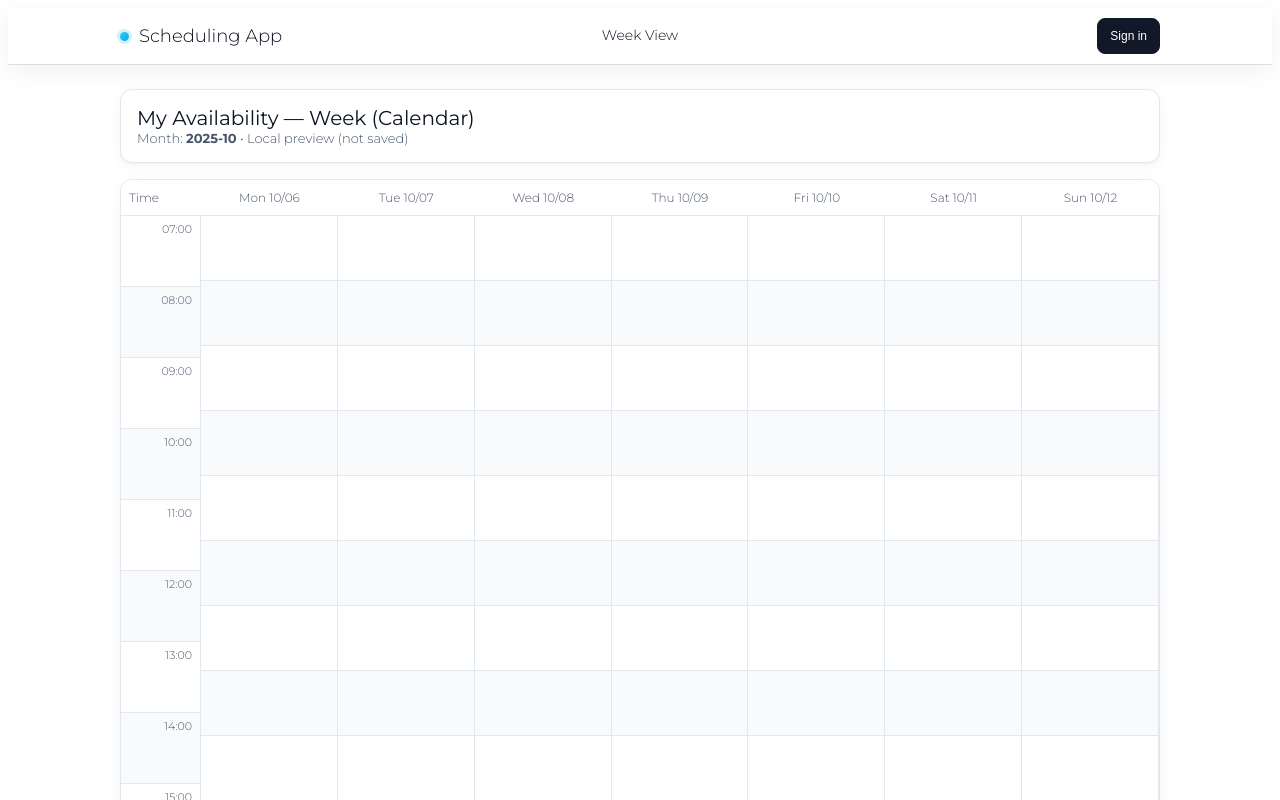
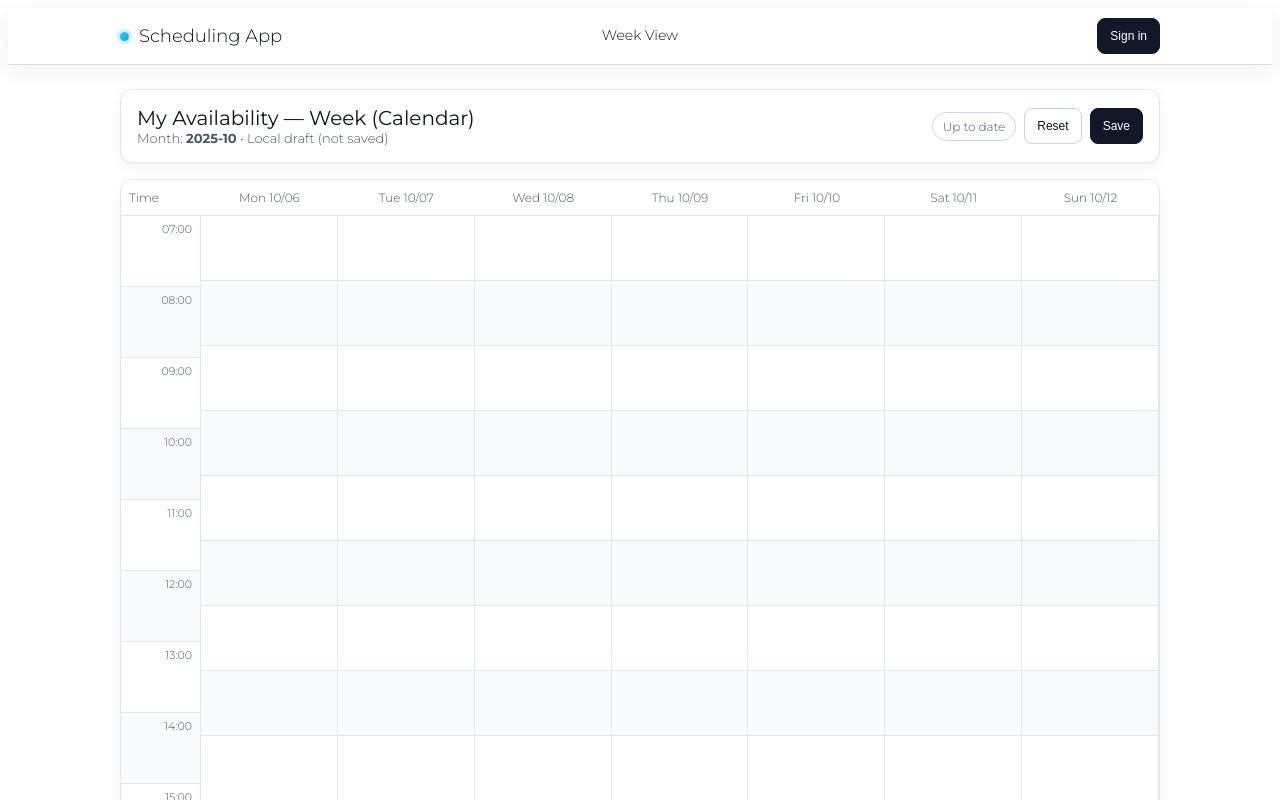
Before and after one commit to ty-ackerman/scheduling-app, a Next.js app: page /staff/week in a window 1280 px wide. Shown: the top 800 px of the page. Built offline with nearby package versions, Linux system fonts and the light colour scheme; no server answers; the database is empty.

Commit message:
feat(staff-week): add per-user local drafts (LS), unsaved-change detection, and Reset to server state

```diff
--- a/src/app/staff/week/page.tsx
+++ b/src/app/staff/week/page.tsx
@@ -24,6 +24,8 @@ type AvailabilityAPI = {
   month: string;        // "YYYY-MM"
   selections: string[]; // blockIds
   everyWeekIds: string[];
+  // Optional user payload if your API returns it (our GET does):
+  user?: { id: string; email: string; name?: string | null };
 };
 
 /** ----- Helpers ----- */
@@ -38,8 +40,25 @@ function formatRange(startMin: number, endMin: number) {
   return `${minsToHHMM(startMin)} – ${minsToHHMM(endMin)}`;
 }
 
+function setEquals<A>(a: Set<A>, b: Set<A>) {
+  if (a.size !== b.size) return false;
+  for (const x of a) if (!b.has(x)) return false;
+  return true;
+}
+
+/** LocalStorage key (scoped to user + month to avoid cross-account drafts) */
+function lsKey(monthStr: string, email?: string) {
+  const who = (email || "anon").toLowerCase();
+  return `staffWeekDraft:v1:${who}:${monthStr}`;
+}
+
+type DraftShape = {
+  selections: string[];
+  everyWeekIds: string[];
+};
+
 /** ----- Component ----- */
-export default function StaffWeekCalendarToggleLocal() {
+export default function StaffWeekCalendarWithLocalDraft() {
   const qs = useSearchParams();
   const startISO = qs.get("start") || "2025-10-06";
   const daysParam = Math.max(1, Math.min(7, parseInt(qs.get("days") || "7", 10) || 7));
@@ -53,9 +72,10 @@ export default function StaffWeekCalendarToggleLocal() {
   const [availability, setAvailability] = useState<AvailabilityAPI | null>(null);
   const [errorMsg, setErrorMsg] = useState<string | null>(null);
 
-  // Local-only UI state (initialized from availability if present)
+  // Local-only UI state (initialized from availability or a persisted draft)
   const [selectedLocal, setSelectedLocal] = useState<Set<string>>(new Set());
   const [everyWeekLocal, setEveryWeekLocal] = useState<Set<string>>(new Set());
+  const [dirty, setDirty] = useState(false);
 
   /** Load week blocks */
   useEffect(() => {
@@ -80,66 +100,107 @@ export default function StaffWeekCalendarToggleLocal() {
     return () => { alive = false; };
   }, [startISO, daysParam]);
 
-  /** Load availability (read-only, then hydrate local toggles) */
+  /** Load availability (server truth), hydrate from LS draft if present */
   useEffect(() => {
     let alive = true;
     (async () => {
       try {
         const res = await fetch(`/api/availability?month=${encodeURIComponent(monthStr)}`, { cache: "no-store" });
+        let data: AvailabilityAPI;
         if (!res.ok) {
           // 401 when signed out → show empty selection
           if (res.status === 401) {
-            if (alive) {
-              setAvailability({ month: monthStr, selections: [], everyWeekIds: [] });
-              setSelectedLocal(new Set());
-              setEveryWeekLocal(new Set());
-            }
-            return;
+            data = { month: monthStr, selections: [], everyWeekIds: [] };
+          } else {
+            const t = await res.text();
+            console.warn("[staff/week calendar] availability fetch non-200:", res.status, t);
+            data = { month: monthStr, selections: [], everyWeekIds: [] };
           }
-          const t = await res.text();
-          console.warn("[staff/week calendar] availability fetch non-200:", res.status, t);
-          if (alive) {
-            setAvailability({ month: monthStr, selections: [], everyWeekIds: [] });
-            setSelectedLocal(new Set());
-            setEveryWeekLocal(new Set());
+        } else {
+          data = await res.json();
+        }
+
+        if (!alive) return;
+
+        setAvailability(data);
+
+        // Try to load a draft for this user+month; if present, prefer it
+        const key = lsKey(monthStr, data.user?.email);
+        const raw = typeof window !== "undefined" ? localStorage.getItem(key) : null;
+
+        if (raw) {
+          try {
+            const draft = JSON.parse(raw) as DraftShape;
+            const sel = new Set(draft.selections ?? []);
+            const ew = new Set(draft.everyWeekIds ?? []);
+            setSelectedLocal(sel);
+            setEveryWeekLocal(ew);
+            // Compare to server to set dirty flag
+            const serverSel = new Set(data.selections ?? []);
+            const serverEw = new Set(data.everyWeekIds ?? []);
+            setDirty(!setEquals(sel, serverSel) || !setEquals(ew, serverEw));
+          } catch {
+            // Bad JSON → fall back to server truth
+            const sel = new Set(data.selections ?? []);
+            const ew = new Set(data.everyWeekIds ?? []);
+            setSelectedLocal(sel);
+            setEveryWeekLocal(ew);
+            setDirty(false);
           }
-          return;
-        }
-        const data: AvailabilityAPI = await res.json();
-        if (alive) {
-          setAvailability(data);
-          setSelectedLocal(new Set(data.selections ?? []));
-          setEveryWeekLocal(new Set(data.everyWeekIds ?? []));
+        } else {
+          // No draft → use server truth
+          const sel = new Set(data.selections ?? []);
+          const ew = new Set(data.everyWeekIds ?? []);
+          setSelectedLocal(sel);
+          setEveryWeekLocal(ew);
+          setDirty(false);
         }
       } catch (e) {
         console.warn(e);
-        if (alive) {
-          setAvailability({ month: monthStr, selections: [], everyWeekIds: [] });
-          setSelectedLocal(new Set());
-          setEveryWeekLocal(new Set());
-        }
+        if (!alive) return;
+        setAvailability({ month: monthStr, selections: [], everyWeekIds: [] });
+        setSelectedLocal(new Set());
+        setEveryWeekLocal(new Set());
+        setDirty(false);
       }
     })();
     return () => { alive = false; };
+    // monthStr is the scope; when month changes, re-evaluate
   }, [monthStr]);
+
+  /** Persist draft to LS whenever local changes occur */
+  useEffect(() => {
+    if (!availability) return;
+    const key = lsKey(monthStr, availability.user?.email);
+    const draft: DraftShape = {
+      selections: Array.from(selectedLocal),
+      everyWeekIds: Array.from(everyWeekLocal),
+    };
+    try {
+      localStorage.setItem(key, JSON.stringify(draft));
+    } catch {
+      /* ignore quota issues */
+    }
+
+    // Update dirty flag vs server truth
+    const serverSel = new Set(availability.selections ?? []);
+    const serverEw = new Set(availability.everyWeekIds ?? []);
+    setDirty(!setEquals(selectedLocal, serverSel) || !setEquals(everyWeekLocal, serverEw));
+  }, [selectedLocal, everyWeekLocal, availability, monthStr]);
 
   /** Build vertical time axis from all blocks in the week */
   const timeline = useMemo<number[]>(() => {
     if (!week) return [];
-
     const times = new Set<number>();
-    for (const d of week?.days ?? []) {
+    for (const d of week.days) {
       for (const b of d.blocks) {
         times.add(b.startMin);
         times.add(b.endMin);
       }
     }
     const arr = Array.from(times).sort((a, b) => a - b);
-
-    // Safety: if sparse, build hours 7:00–22:00
     const minTime = arr[0] ?? 7 * 60;
     const maxTime = arr[arr.length - 1] ?? 22 * 60;
-
     const startHour = Math.floor(minTime / 60) * 60;
     const endHour = Math.ceil(maxTime / 60) * 60;
     const out: number[] = [];
@@ -176,14 +237,75 @@ export default function StaffWeekCalendarToggleLocal() {
     });
   }
 
+  function onResetToServer() {
+    if (!availability) return;
+    const sel = new Set(availability.selections ?? []);
+    const ew = new Set(availability.everyWeekIds ?? []);
+    setSelectedLocal(sel);
+    setEveryWeekLocal(ew);
+    setDirty(false);
+    const key = lsKey(monthStr, availability.user?.email);
+    try {
+      localStorage.removeItem(key);
+    } catch {
+      /* ignore */
+    }
+  }
+
   return (
     <div>
-      <div className="surface" style={{ padding: 16, marginBottom: 16, display: "flex", alignItems: "baseline", justifyContent: "space-between", gap: 12 }}>
+      <div
+        className="surface"
+        style={{
+          padding: 16,
+          marginBottom: 16,
+          display: "flex",
+          alignItems: "center",
+          justifyContent: "space-between",
+          gap: 12,
+        }}
+      >
         <div>
           <h1 style={{ margin: 0, fontWeight: 400, fontSize: 20 }}>My Availability — Week (Calendar)</h1>
           <div style={{ color: "var(--muted)", fontSize: 13 }}>
-            Month: <strong>{monthStr}</strong> • Local preview (not saved)
+            Month: <strong>{monthStr}</strong> • Local draft (not saved)
           </div>
+        </div>
+
+        <div style={{ display: "flex", alignItems: "center", gap: 8 }}>
+          {dirty ? (
+            <span
+              className="pill"
+              style={{
+                borderColor: "#ef4444",
+                background: "color-mix(in oklab, #ef4444 10%, transparent)",
+                color: "#ef4444",
+                fontSize: 12,
+              }}
+            >
+              Unsaved changes
+            </span>
+          ) : (
+            <span
+              className="pill"
+              style={{
+                borderColor: "var(--border-strong)",
+                background: "transparent",
+                color: "var(--muted)",
+                fontSize: 12,
+              }}
+            >
+              Up to date
+            </span>
+          )}
+
+          <button className="btn" onClick={onResetToServer} disabled={!dirty} title="Discard local draft">
+            Reset
+          </button>
+
+          <button className="btn btn-primary" disabled title="Save to server (next step)">
+            Save
+          </button>
         </div>
       </div>
 
```
